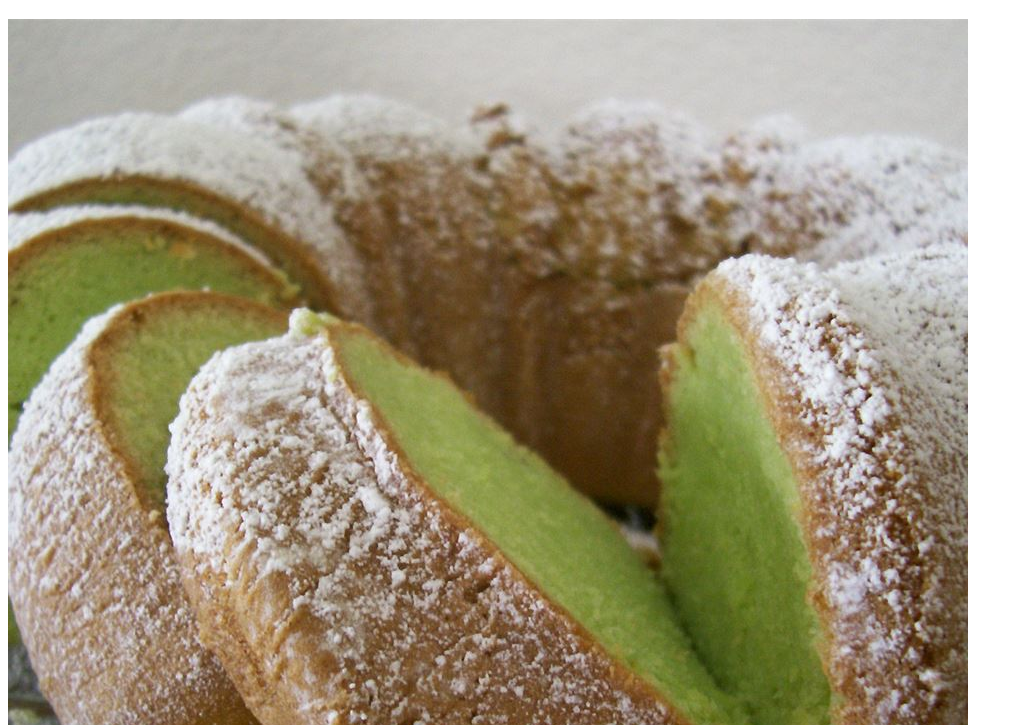
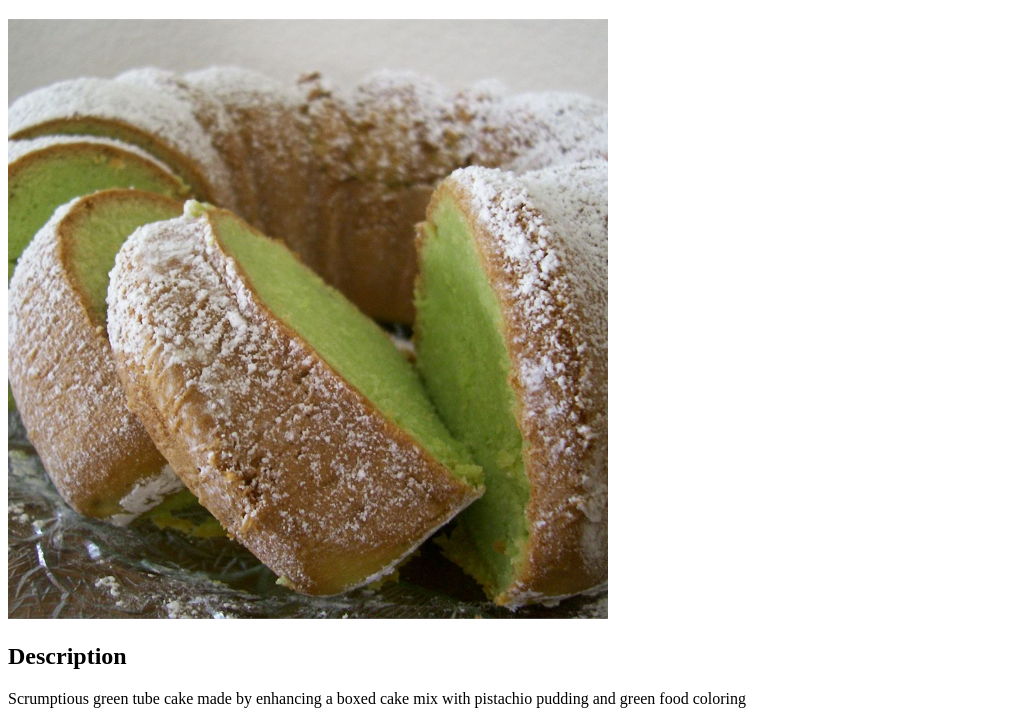
Before and after one commit to joshagustin/odin-recipes, a plain HTML site: page recipes/pistachio-cake.html in a window 1280 px wide. Shown: the part 61-786 px from the top of the page, without its empty margins (0-1023 px from the left). Drawn offline with Linux system fonts and the light colour scheme.

Commit message:
Add stylesheet and standardize image widths

```diff
--- a/recipes/pistachio-cake.html
+++ b/recipes/pistachio-cake.html
@@ -3,6 +3,7 @@
     <head>
         <meta charset="UTF-8">
         <title>Pistachio Cake</title>
+        <link rel="stylesheet" href="./../style.css">
     </head>
 
     <body>
--- /dev/null
+++ b/style.css
@@ -0,0 +1,4 @@
+img {
+    height: auto;
+    width: 600px;
+}
```
Also changed, not shown: index.html (+1 -0 lines), recipes/chocolate-shake.html (+1 -0 lines), recipes/grilled-chicken.html (+1 -0 lines).
